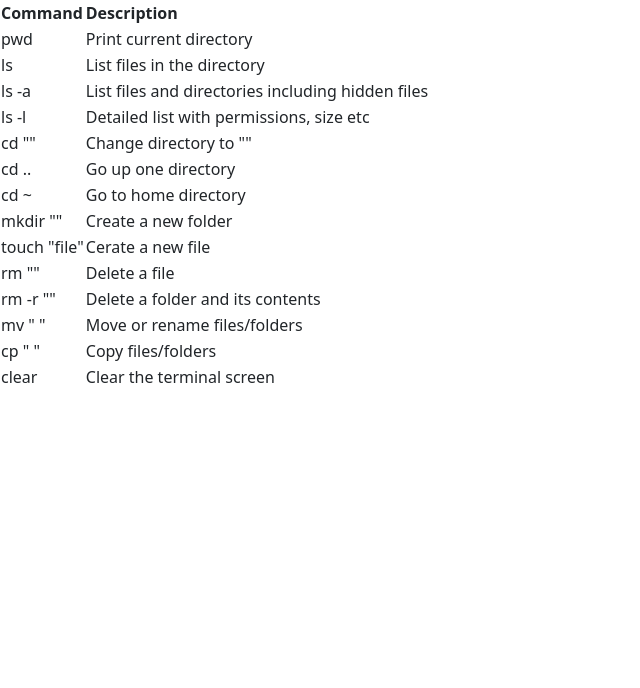
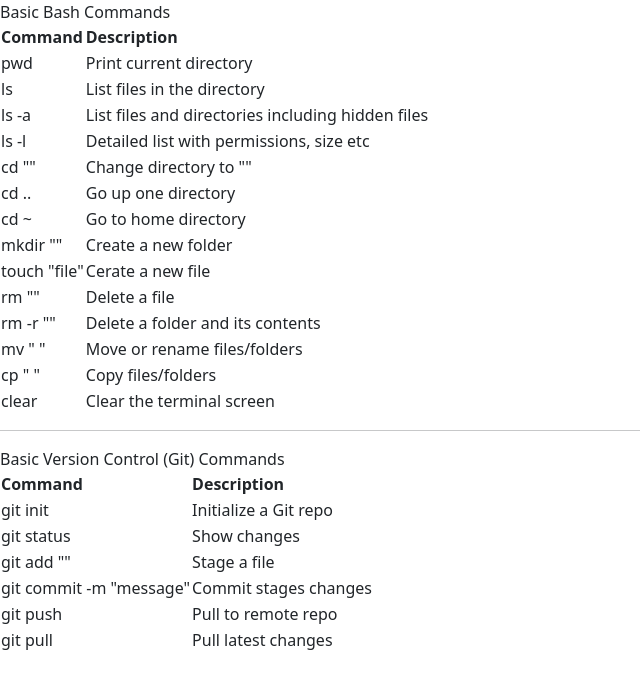
Before and after one commit to WTyoursolution/Assignment-Day-5, a plain HTML site: page cheat-sheet.html in a window 1280 px wide. Shown: the whole page, without its empty margins (0-640 px from the left). Drawn offline with nearby package versions, Linux system fonts and the light colour scheme.

Commit message:
add git version table

```diff
--- a/cheat-sheet.html
+++ b/cheat-sheet.html
@@ -9,6 +9,7 @@
 </head>
 <body>
 <table>
+    <thead>Basic Bash Commands</thead>
     <tr>
         <th>Command</th>
         <th>Description</th>
@@ -71,7 +72,39 @@
 </tr>
 </table>
 
+<hr>
 
+<table>
+    <thead>Basic Version Control (Git) Commands</thead>
+    <tr>
+        <th>Command</th>
+        <th>Description</th>
+    </tr>
+    <tr>
+        <td>git init</td>
+        <td>Initialize a Git repo</td>
+    </tr>
+    <tr>
+        <td>git status</td>
+        <td>Show changes</td>
+    </tr>
+    <tr>
+        <td>git add "<file>"</td>
+        <td>Stage a file</td>
+    </tr>
+    <tr>
+        <td>git commit -m "message"</td>
+        <td>Commit stages changes</td>
+    </tr>
+    <tr>
+        <td>git push</td>
+        <td>Pull to remote repo</td>
+    </tr>
+    <tr>
+        <td>git pull</td>
+        <td>Pull latest changes</td>
+    </tr>
+</table>
 
 
 
```
